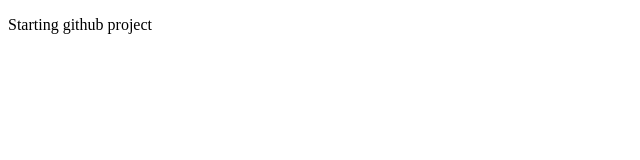
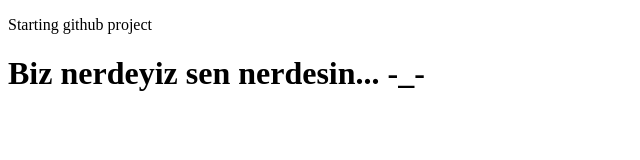
Before and after one commit to Leman-nli/testCode, a plain HTML site: page index.html in a window 1280 px wide. Shown: the whole page, without its empty margins (0-640 px from the left). Drawn offline with Linux system fonts and the light colour scheme.

Commit message:
Update index.html
Akilli ol

```diff
--- a/index.html
+++ b/index.html
@@ -10,6 +10,7 @@
 <p>
   Starting github project
 </p>
+<h1>Biz nerdeyiz sen nerdesin... -_-</h1>
 
 
   </body>
```
